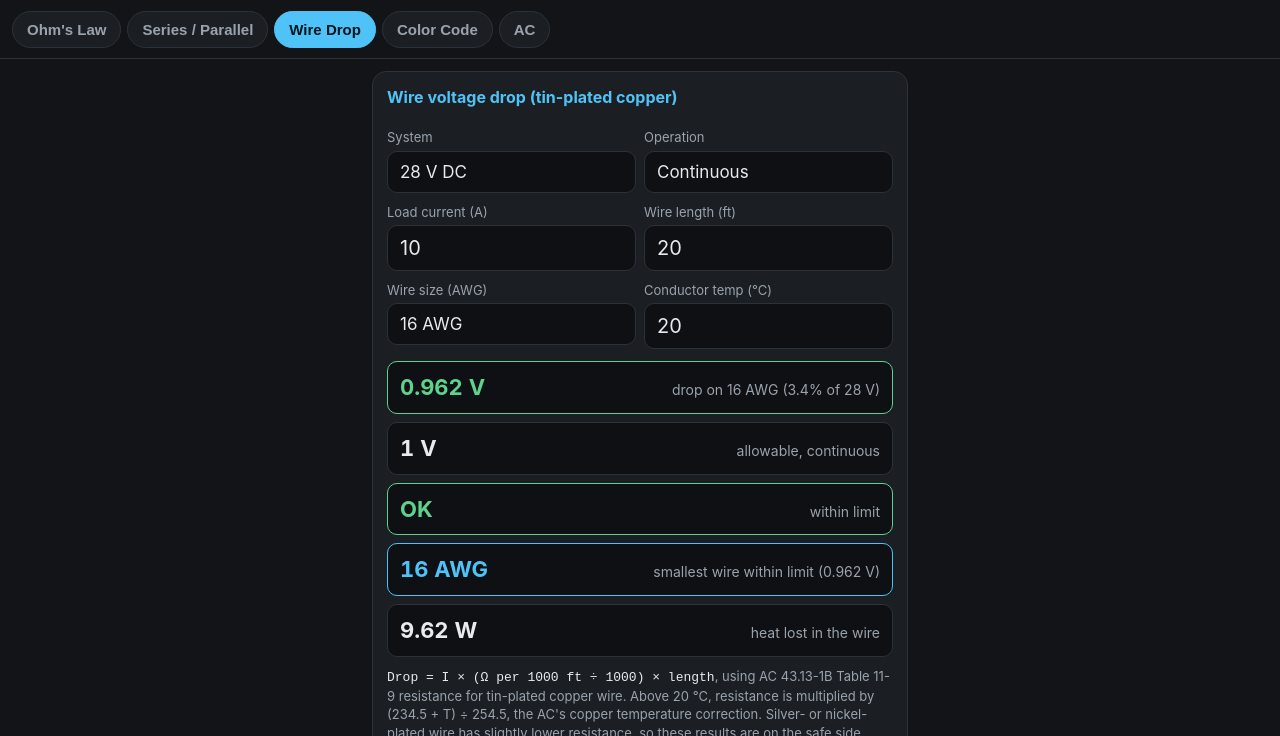
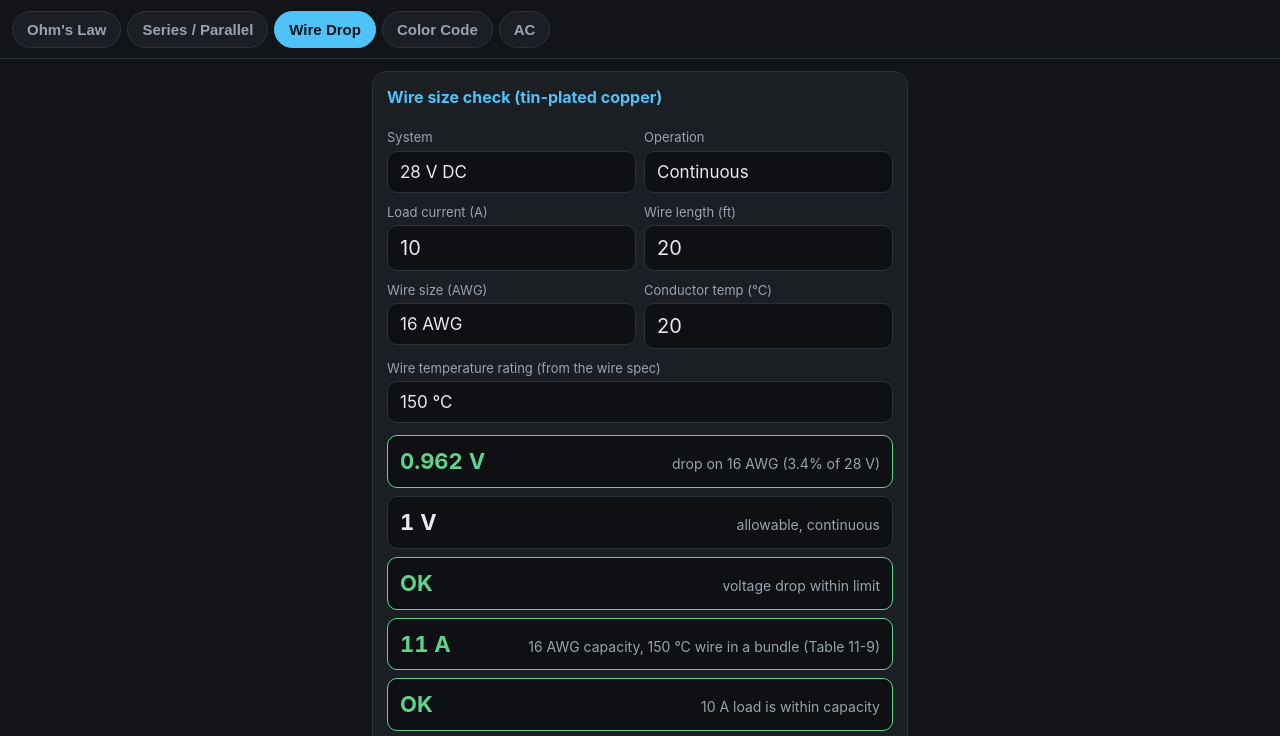
Before and after one commit to RyanLWilliamson/shop-math, a plain HTML site: page electrical/index.html in a window 1280 px wide. Both pictures are taken after a click on the button "Wire Drop". Shown: the part 45-781 px from the top of the page. Drawn offline with Linux system fonts and the light colour scheme.

Commit message:
Electrical: add Table 11-9 current-carrying capacity check to wire sizing
Co-Authored-By: Claude Opus 5.5 <noreply@anthropic.com>
Claude-Session: https://claude.ai/code/session_01AgEd2AW6nPaB2S8RfkHRYQ

```diff
--- a/electrical/index.html
+++ b/electrical/index.html
@@ -124,7 +124,7 @@
 <!-- WIRE VOLTAGE DROP -->
 <section id="drop">
   <div class="card">
-    <h2>Wire voltage drop (tin-plated copper)</h2>
+    <h2>Wire size check (tin-plated copper)</h2>
     <div class="row">
       <div><label>System</label>
         <select id="d-sys">
@@ -147,11 +147,17 @@
       <div><label>Wire size (AWG)</label><select id="d-awg"></select></div>
       <div><label>Conductor temp (°C)</label><input id="d-t" type="number" inputmode="decimal" value="20"></div>
     </div>
+    <label>Wire temperature rating (from the wire spec)</label>
+    <select id="d-rate">
+      <option value="0">105 °C</option>
+      <option value="1" selected>150 °C</option>
+      <option value="2">200 °C</option>
+    </select>
     <div class="out" id="d-out"></div>
     <p class="note">
       <code>Drop = I × (Ω per 1000 ft ÷ 1000) × length</code>, using AC 43.13-1B Table 11-9 resistance for tin-plated copper wire. Above 20 °C, resistance is multiplied by (234.5 + T) ÷ 254.5, the AC's copper temperature correction. Silver- or nickel-plated wire has slightly lower resistance, so these results are on the safe side.<br>
       Length means the total conductor in the circuit. Using the airframe as ground, that's the wire run. With a separate return wire, add both wires together.<br>
-      Continuous limits match Figure 11-2. Intermittent limits (Figure 11-3) are for loads of about 2 minutes or less. This checks voltage drop only. Also check current-carrying capacity (Table 11-9, bundle and altitude derating) in AC 43.13-1B chapter 11.
+      Continuous limits match Figure 11-2. Intermittent limits (Figure 11-3) are for loads of about 2 minutes or less. Current capacity uses the Table 11-9 bundle ratings: a 70 °C ambient, a large bundle (33+ wires for sizes 24–10, 9+ for 8 and larger), 20% of bundle capacity in use, at 60,000 ft. That's a worst case, so a single wire in free air or a small bundle can carry more. To get that higher rating, use Figures 11-4 to 11-6 in AC 43.13-1B chapter 11.
     </p>
   </div>
 </section>
@@ -194,7 +200,7 @@
 </section>
 
 </main>
-<footer>Study and quick-reference aid. Use the aircraft maintenance manual, wiring diagrams and AC 43.13-1B for real work.<br><a href="../">Shop Math</a><br><span style="opacity:.6">electrical-v4</span></footer>
+<footer>Study and quick-reference aid. Use the aircraft maintenance manual, wiring diagrams and AC 43.13-1B for real work.<br><a href="../">Shop Math</a><br><span style="opacity:.6">electrical-v5</span></footer>
 
 <script>
 const $ = id => document.getElementById(id);
@@ -283,6 +289,9 @@ $('sp-v').addEventListener('input',sp);
 
 /* ---------- wire drop ---------- */
 // AC 43.13-1B Table 11-9: max resistance, ohms per 1000 ft at 20 °C, tin-plated copper (MIL-W-27759 / MIL-W-5088)
+// AC 43.13-1B Table 11-9 continuous duty amps, wires in bundles: [105 °C, 150 °C, 200 °C rated wire]
+const AMP={'24':[2.5,4,5],'22':[3,5,6],'20':[4,7,9],'18':[6,9,12],'16':[7,11,14],'14':[10,14,18],'12':[13,19,25],'10':[17,26,32],
+  '8':[38,57,71],'6':[50,76,97],'4':[68,103,133],'2':[95,141,179],'1':[113,166,210],'1/0':[128,192,243],'2/0':[147,222,285],'3/0':[172,262,335],'4/0':[204,310,395]};
 const AWG=[['24',28.40],['22',16.20],['20',9.88],['18',6.23],['16',4.81],['14',3.06],['12',2.02],['10',1.26],
   ['8',0.70],['6',0.44],['4',0.28],['2',0.18],['1',0.15],['1/0',0.12],['2/0',0.09],['3/0',0.07],['4/0',0.06]];
 // AC 43.13-1B allowable drop, bus to equipment: [continuous, intermittent]
@@ -296,15 +305,21 @@ function drop(){
   const vd=r=>I*(r/1000)*L*k;
   const r1000=AWG.find(a=>a[0]===g)[1];
   const d=vd(r1000), lim=ALLOW[sys][op==='c'?0:1], ok=d<=lim;
+  const ri=+$('d-rate').value, rlab=['105','150','200'][ri];
+  const amp=AMP[g][ri], ampOk=I<=amp;
   const best=AWG.find(([,r])=>vd(r)<=lim);
+  const both=AWG.find(([w,r])=>vd(r)<=lim && I<=AMP[w][ri]);
   let h = res(d.toFixed(3)+' V', `drop on ${g} AWG (${(d/sys*100).toFixed(1)}% of ${sys} V)`, ok?'pass':'fail')
         + res(lim+' V', `allowable, ${op==='c'?'continuous':'intermittent'}`)
-        + res(ok?'OK':'Too much drop', ok?'within limit':'use a larger wire or a shorter run', ok?'pass':'fail')
-        + res(best?best[0]+' AWG':'none listed', best?`smallest wire within limit (${vd(best[1]).toFixed(3)} V)`:'even 4/0 exceeds the limit','main')
+        + res(ok?'OK':'Too much drop', ok?'voltage drop within limit':'use a larger wire or a shorter run', ok?'pass':'fail')
+        + res(amp+' A', `${g} AWG capacity, ${rlab} °C wire in a bundle (Table 11-9)`, ampOk?'pass':'fail')
+        + res(ampOk?'OK':'Over capacity', ampOk?`${I} A load is within capacity`:`${I} A load is more than the wire can carry`, ampOk?'pass':'fail')
+        + res(both?both[0]+' AWG':'none listed', both?'smallest wire that passes both checks':'no listed wire passes both','main')
+        + (best && both && best[0]!==both[0] ? `<div class="note">Voltage drop alone would allow ${best[0]} AWG; current capacity needs ${both[0]} AWG.</div>` : '')
         + res((I*I*r1000/1000*L*k).toFixed(2)+' W','heat lost in the wire');
   $('d-out').innerHTML=h;
 }
-['d-sys','d-op','d-i','d-l','d-awg','d-t'].forEach(i=>$(i).addEventListener('input',drop));
+['d-sys','d-op','d-i','d-l','d-awg','d-t','d-rate'].forEach(i=>$(i).addEventListener('input',drop));
 
 /* ---------- color code ---------- */
 const COL=[
--- a/electrical/sw.js
+++ b/electrical/sw.js
@@ -1,5 +1,5 @@
 // Bump VERSION whenever you change any file.
-const VERSION = 'electrical-v4';
+const VERSION = 'electrical-v5';
 const FILES = ['./', './index.html', './manifest.json', './icon-180.png', './icon-192.png', './icon-512.png'];
 
 self.addEventListener('install', e => {
```
